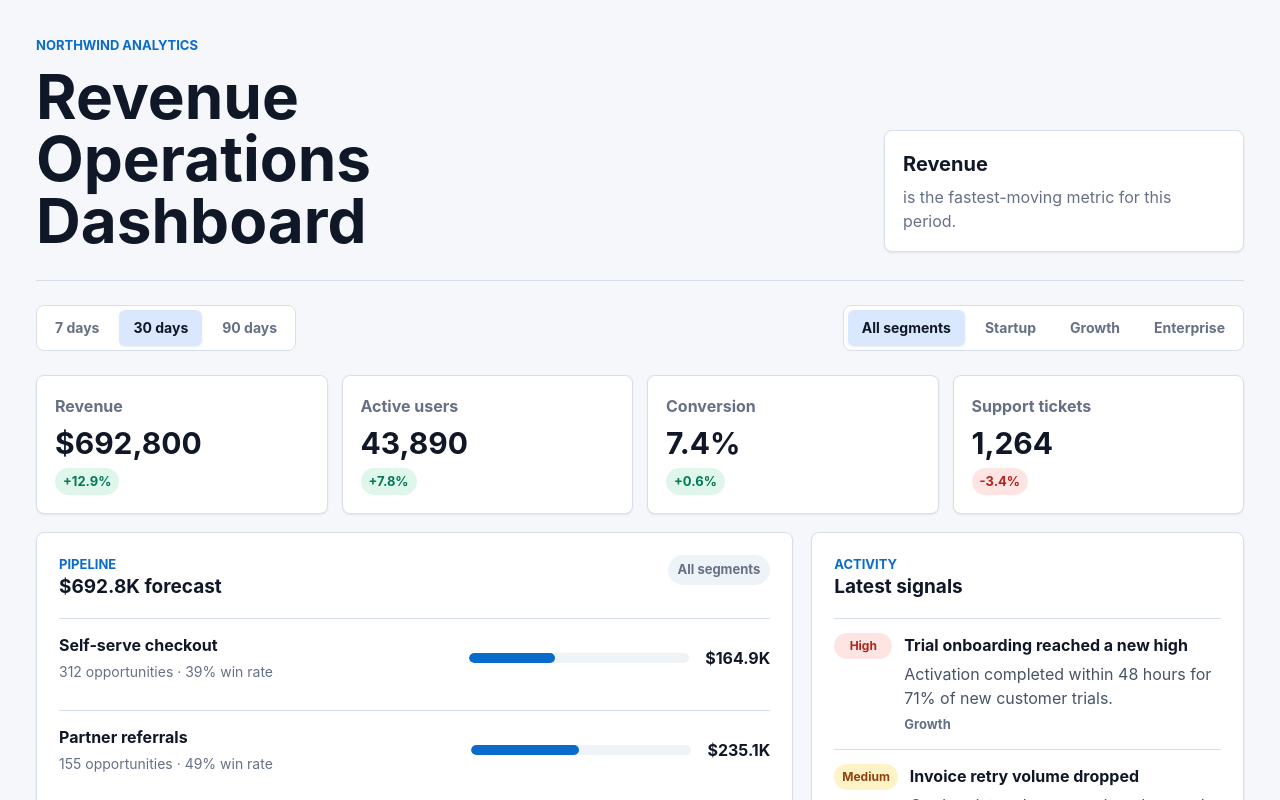
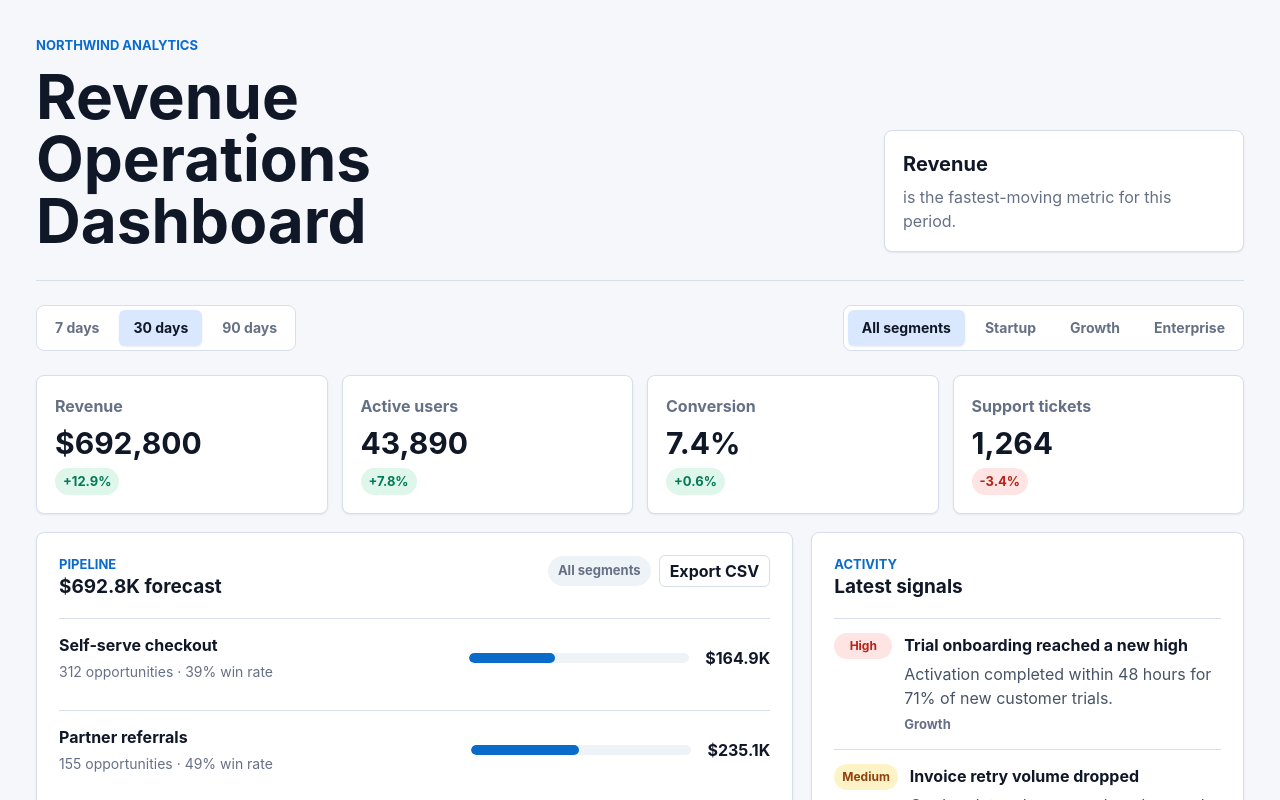
Before and after one commit to pullrequestlab/react-starter, a React (Vite) app: page / in a window 1280 px wide. Shown: the top 800 px of the page. Built offline with nearby package versions, Linux system fonts and the light colour scheme.

Commit message:
Add pipeline CSV export

```diff
--- a/src/App.css
+++ b/src/App.css
@@ -162,7 +162,14 @@
   margin-bottom: 20px;
 }
 
-.panel-heading > span {
+.panel-actions {
+  display: flex;
+  flex: 0 0 auto;
+  gap: 8px;
+  align-items: center;
+}
+
+.panel-actions > span {
   flex: 0 0 auto;
   padding: 5px 10px;
   border-radius: 999px;
@@ -170,6 +177,26 @@
   background: var(--surface);
   font-size: 13px;
   font-weight: 700;
+}
+
+.panel-actions button {
+  min-height: 32px;
+  border: 1px solid var(--border);
+  border-radius: 6px;
+  padding: 0 10px;
+  color: var(--text-strong);
+  background: var(--panel);
+  font-weight: 700;
+  cursor: pointer;
+}
+
+.panel-actions button:hover {
+  background: var(--surface);
+}
+
+.panel-actions button:focus-visible {
+  outline: 2px solid var(--focus);
+  outline-offset: 2px;
 }
 
 .channel-list,
@@ -308,8 +335,14 @@
 
   .metric-grid,
   .channel-row,
-  .panel-heading {
+  .panel-heading,
+  .panel-actions {
     grid-template-columns: 1fr;
+  }
+
+  .panel-actions {
+    display: grid;
+    width: 100%;
   }
 
   .channel-row {
--- a/src/App.tsx
+++ b/src/App.tsx
@@ -37,6 +37,29 @@ function App() {
     () => getTopMetric(dashboard.metrics),
     [dashboard.metrics],
   )
+
+  function handleExportCsv() {
+    const csvRows = [
+      'Channel,Segment,Revenue,Opportunities,Win rate',
+      ...visibleChannels.map((channel) =>
+        [
+          channel.name,
+          channel.segment,
+          channel.revenue,
+          channel.opportunities,
+          `${channel.winRate}%`,
+        ].join(','),
+      ),
+    ]
+
+    const csvUrl = URL.createObjectURL(
+      new Blob([csvRows.join('\n')], { type: 'text/csv' }),
+    )
+    const link = document.createElement('a')
+    link.href = csvUrl
+    link.download = `${activeRange}-${activeSegment}-pipeline.csv`
+    link.click()
+  }
 
   return (
     <main className="app-shell">
@@ -99,7 +122,12 @@ function App() {
               <p className="section-label">Pipeline</p>
               <h2>{formatCurrency(pipelineTotal)} forecast</h2>
             </div>
-            <span>{segmentLabels[activeSegment]}</span>
+            <div className="panel-actions">
+              <span>{segmentLabels[activeSegment]}</span>
+              <button type="button" onClick={handleExportCsv}>
+                Export CSV
+              </button>
+            </div>
           </div>
 
           <div className="channel-list">
```
